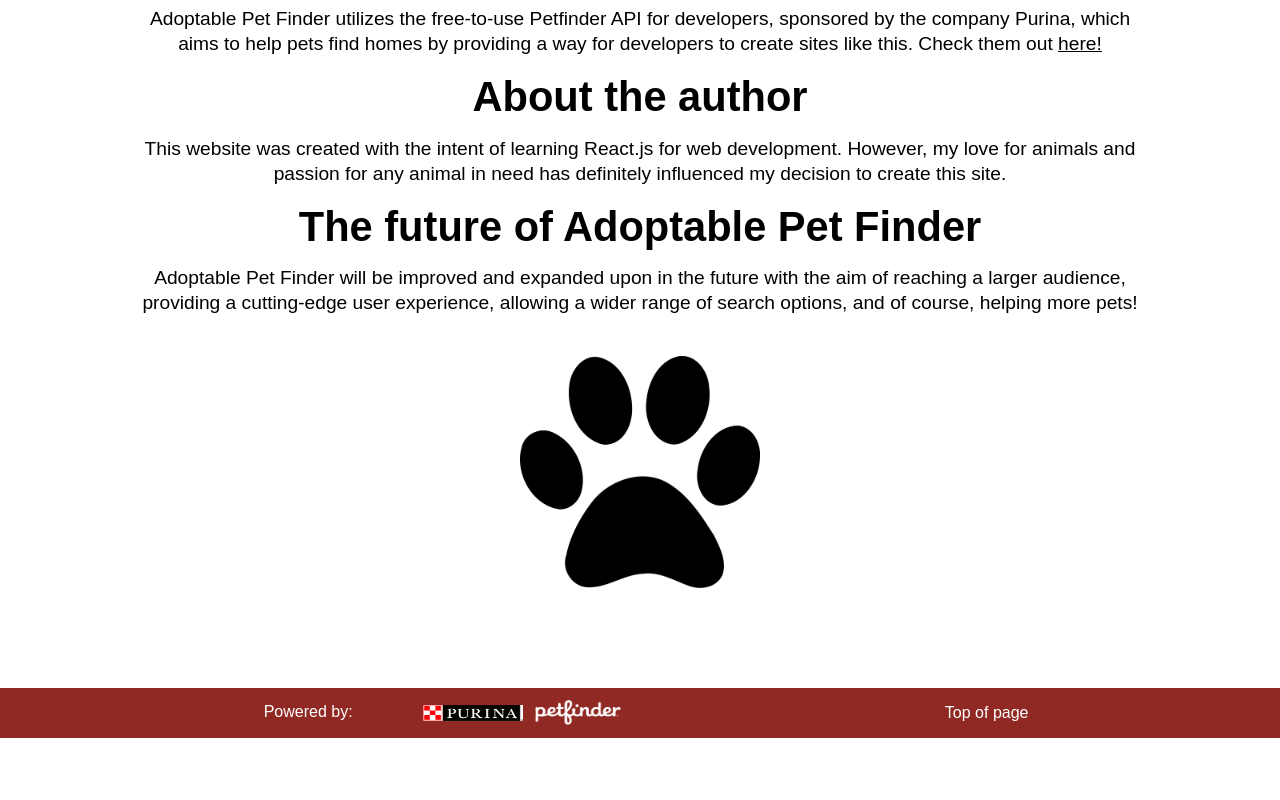
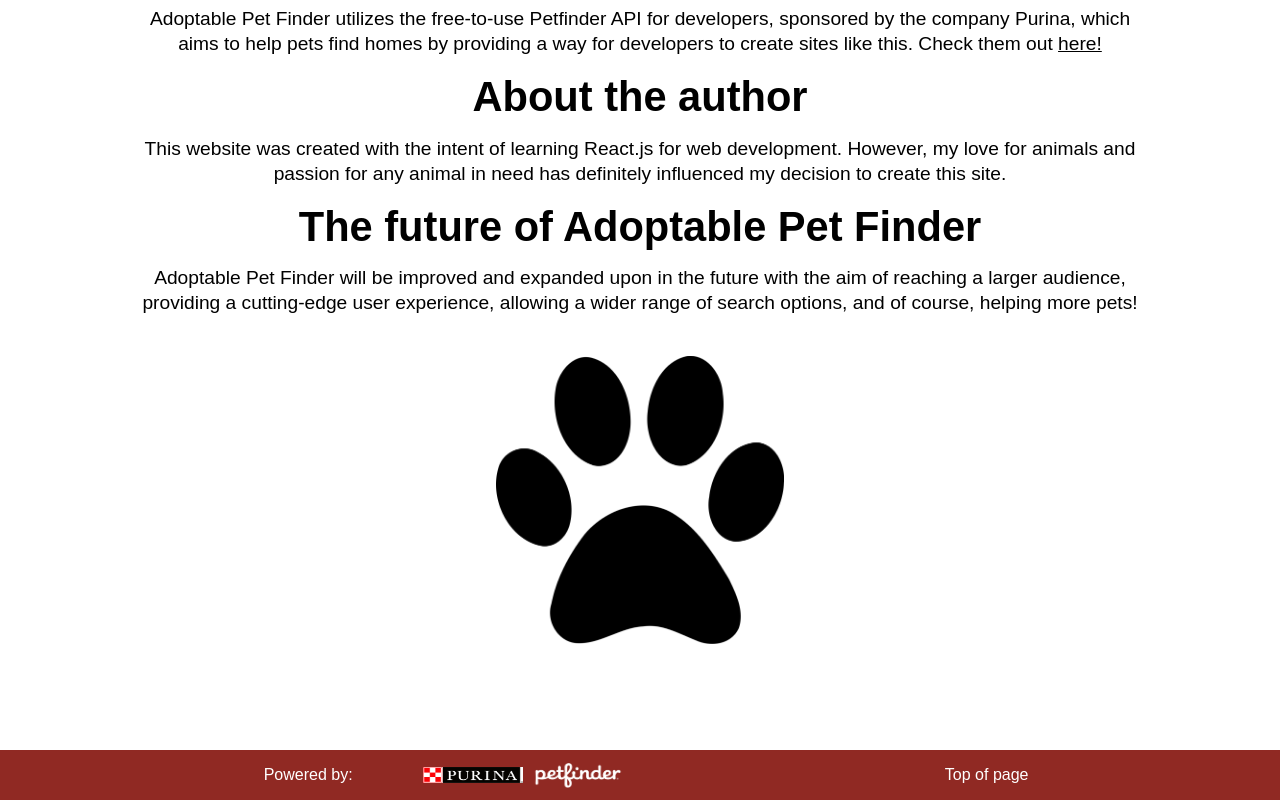
Before and after one commit to brycedavid/adoptable-pet-finder, a React (Create React App) app: page /about in a window 1280 px wide. Shown: the part 363-1163 px from the top of the page. Before the commit the page ends 1101 px from the top, so only its background shows below. Built offline with nearby package versions, Linux system fonts and the light colour scheme; what google-maps-react would draw is missing.

Commit message:
set about paw img width/height to prevent content reflow

```diff
--- a/src/pages/About.js
+++ b/src/pages/About.js
@@ -61,7 +61,9 @@ const About = () => {
           course, helping more pets!
         </p>
       </div>
-      <img className="main-content__pawprint-img" src={pawprintImg} />
+      <div className="image-container--about">
+        <img className="main-content__pawprint-img" src={pawprintImg} />
+      </div>
       <Footer />
     </div>
   );
--- a/src/sass/components/_images.scss
+++ b/src/sass/components/_images.scss
@@ -71,4 +71,14 @@
       border-radius: 5px;
     }
   }
+
+  &--about {
+    min-width: 20rem;
+    min-height: 20rem;
+
+    img {
+      min-width: 18rem;
+      min-height: 18rem;
+    }
+  }
 }
--- a/src/styles/styles.css
+++ b/src/styles/styles.css
@@ -813,6 +813,14 @@ a {
   border: 3px solid #902923;
   border-radius: 5px;
 }
+.image-container--about {
+  min-width: 20rem;
+  min-height: 20rem;
+}
+.image-container--about img {
+  min-width: 18rem;
+  min-height: 18rem;
+}
 
 *,
 *::after,
```
Also changed, not shown: 1 other file (tests, documents, lock files or other folders).
